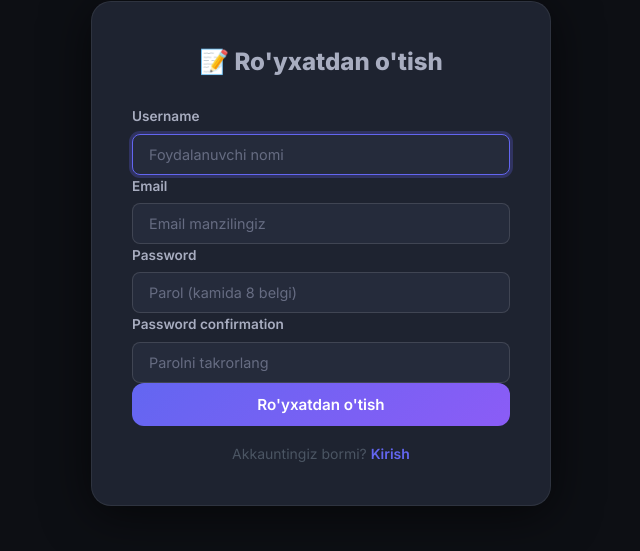
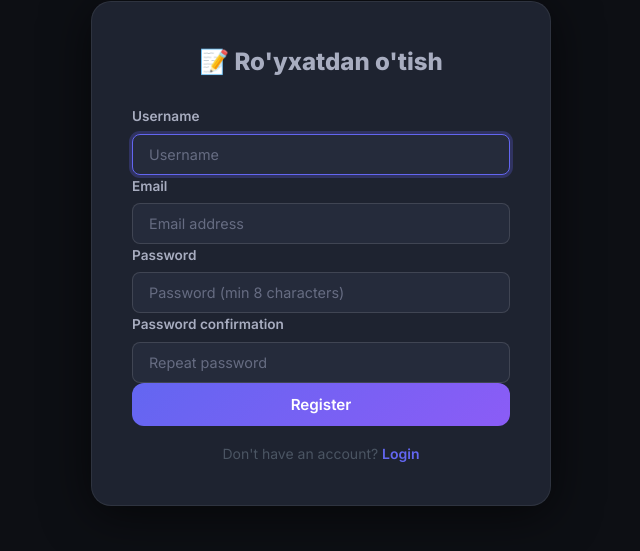
Before and after one commit to keunimjaev141/news_portal, a Django app: page /register/ in a window 1280 px wide. Shown: the part 234-785 px from the top of the page, without its empty margins (319-959 px from the left). Run offline with Django 5.2, Linux system fonts and the light colour scheme; data that the repository does not hold is empty.

Commit message:
news_portall

```diff
--- a/news_site/forms.py
+++ b/news_site/forms.py
@@ -9,19 +9,19 @@ class CommentForm(forms.Form):
         max_length=100,
         widget=forms.TextInput(attrs={
             'class': 'form-input',
-            'placeholder': 'Ismingiz'
+            'placeholder': 'Name'
         })
     )
     email = forms.EmailField(
         widget=forms.EmailInput(attrs={
             'class': 'form-input',
-            'placeholder': 'Email manzilingiz'
+            'placeholder': 'Email address'
         })
     )
     content = forms.CharField(
         widget=forms.Textarea(attrs={
             'class': 'form-textarea',
-            'placeholder': 'Izohingizni yozing...',
+            'placeholder': 'Writing comment...',
             'rows': 4
         })
     )
@@ -37,13 +37,13 @@ class SubscribeForm(forms.Form):
         max_length=100,
         widget=forms.TextInput(attrs={
             'class': 'form-input',
-            'placeholder': "To'liq ismingiz"
+            'placeholder': 'Full name'
         })
     )
     email = forms.EmailField(
         widget=forms.EmailInput(attrs={
             'class': 'form-input',
-            'placeholder': 'Email manzilingiz'
+            'placeholder': 'Email address'
         })
     )
     plan_type = forms.ChoiceField(
@@ -57,7 +57,7 @@ class RegisterForm(UserCreationForm):
         required=True,
         widget=forms.EmailInput(attrs={
             'class': 'form-input',
-            'placeholder': 'Email manzilingiz'
+            'placeholder': 'Email address'
         })
     )
 
@@ -69,15 +69,15 @@ class RegisterForm(UserCreationForm):
         super().__init__(*args, **kwargs)
         self.fields['username'].widget.attrs.update({
             'class': 'form-input',
-            'placeholder': 'Foydalanuvchi nomi'
+            'placeholder': 'Username'
         })
         self.fields['password1'].widget.attrs.update({
             'class': 'form-input',
-            'placeholder': 'Parol (kamida 8 belgi)'
+            'placeholder': 'Password (min 8 characters)'
         })
         self.fields['password2'].widget.attrs.update({
             'class': 'form-input',
-            'placeholder': 'Parolni takrorlang'
+            'placeholder': 'Repeat password'
         })
         for field in self.fields.values():
             field.help_text = None
@@ -88,20 +88,20 @@ class ArticleForm(forms.Form):
         max_length=255,
         widget=forms.TextInput(attrs={
             'class': 'form-input',
-            'placeholder': 'Maqola sarlavhasi'
+            'placeholder': 'Article title'
         })
     )
     content = forms.CharField(
         widget=forms.Textarea(attrs={
             'class': 'form-textarea',
-            'placeholder': 'Maqola matni...',
+            'placeholder': 'Article content...',
             'rows': 10
         })
     )
     category = forms.ModelChoiceField(
         queryset=Category.objects.all(),
         widget=forms.Select(attrs={'class': 'form-select'}),
-        empty_label='Kategoriya tanlang'
+        empty_label='Select category'
     )
     image = forms.ImageField(
         required=False,
--- a/templates/base.html
+++ b/templates/base.html
@@ -1,5 +1,5 @@
 <!DOCTYPE html>
-<html lang="uz">
+<html lang="en">
 
 <head>
     <meta charset="UTF-8">
--- a/templates/custom_admin/categories.html
+++ b/templates/custom_admin/categories.html
@@ -1,6 +1,6 @@
 {% extends 'custom_admin/base_admin.html' %}
-{% block title %}Kategoriyalar{% endblock %}
-{% block page_title %}Kategoriyalar{% endblock %}
+{% block title %}Categories{% endblock %}
+{% block page_title %}Categories{% endblock %}
 
 {% block content %}
 <div class="admin-table-wrap">
--- a/templates/custom_admin/comments.html
+++ b/templates/custom_admin/comments.html
@@ -1,6 +1,6 @@
 {% extends 'custom_admin/base_admin.html' %}
-{% block title %}Izohlar{% endblock %}
-{% block page_title %}Izohlar boshqaruvi{% endblock %}
+{% block title %}Comments{% endblock %}
+{% block page_title %}Comments{% endblock %}
 
 {% block content %}
 <div class="admin-table-wrap">
--- a/templates/custom_admin/confirm_delete.html
+++ b/templates/custom_admin/confirm_delete.html
@@ -1,6 +1,6 @@
 {% extends 'custom_admin/base_admin.html' %}
-{% block title %}O'chirish{% endblock %}
-{% block page_title %}O'chirishni tasdiqlash{% endblock %}
+{% block title %}Delete{% endblock %}
+{% block page_title %}Confirm delete{% endblock %}
 
 {% block content %}
 <div class="confirm-box">
--- a/templates/custom_admin/subscriptions.html
+++ b/templates/custom_admin/subscriptions.html
@@ -1,6 +1,6 @@
 {% extends 'custom_admin/base_admin.html' %}
-{% block title %}Obunalar{% endblock %}
-{% block page_title %}Obunalar boshqaruvi{% endblock %}
+{% block title %}Subscriptions{% endblock %}
+{% block page_title %}Subscriptions{% endblock %}
 
 {% block content %}
 <div class="admin-table-wrap">
--- a/templates/custom_admin/users.html
+++ b/templates/custom_admin/users.html
@@ -1,6 +1,6 @@
 {% extends 'custom_admin/base_admin.html' %}
-{% block title %}Foydalanuvchilar{% endblock %}
-{% block page_title %}Foydalanuvchilar boshqaruvi{% endblock %}
+{% block title %}Users{% endblock %}
+{% block page_title %}Users{% endblock %}
 
 {% block content %}
 <div class="admin-table-wrap">
--- a/templates/login.html
+++ b/templates/login.html
@@ -17,7 +17,7 @@
                 {% endif %}
             </div>
             {% endfor %}
-            <button type="submit" class="btn-submit full-width">Kirish</button>
+            <button type="submit" class="btn-submit full-width">Login</button>
         </form>
         <p class="auth-link">Don't have an account? <a href="{% url 'register' %}">Register</a></p>
     </div>
--- a/templates/register.html
+++ b/templates/register.html
@@ -17,9 +17,9 @@
                 {% endif %}
             </div>
             {% endfor %}
-            <button type="submit" class="btn-submit full-width">Ro'yxatdan o'tish</button>
+            <button type="submit" class="btn-submit full-width">Register</button>
         </form>
-        <p class="auth-link">Akkauntingiz bormi? <a href="{% url 'login' %}">Kirish</a></p>
+        <p class="auth-link">Don't have an account? <a href="{% url 'login' %}">Login</a></p>
     </div>
 </div>
 {% endblock %}
--- a/templates/search.html
+++ b/templates/search.html
@@ -50,7 +50,7 @@
 
     <aside class="sidebar">
         <div class="sidebar-widget">
-            <h3 class="widget-title">📂 Categories</h3>
+            <h3 class="widget-title">📂 All categories</h3>
             <ul class="category-list">
                 {% for cat in categories %}
                 <li>
```
Also changed, not shown: templates/custom_admin/articles.html (+12 -4 lines), 1 other file.
